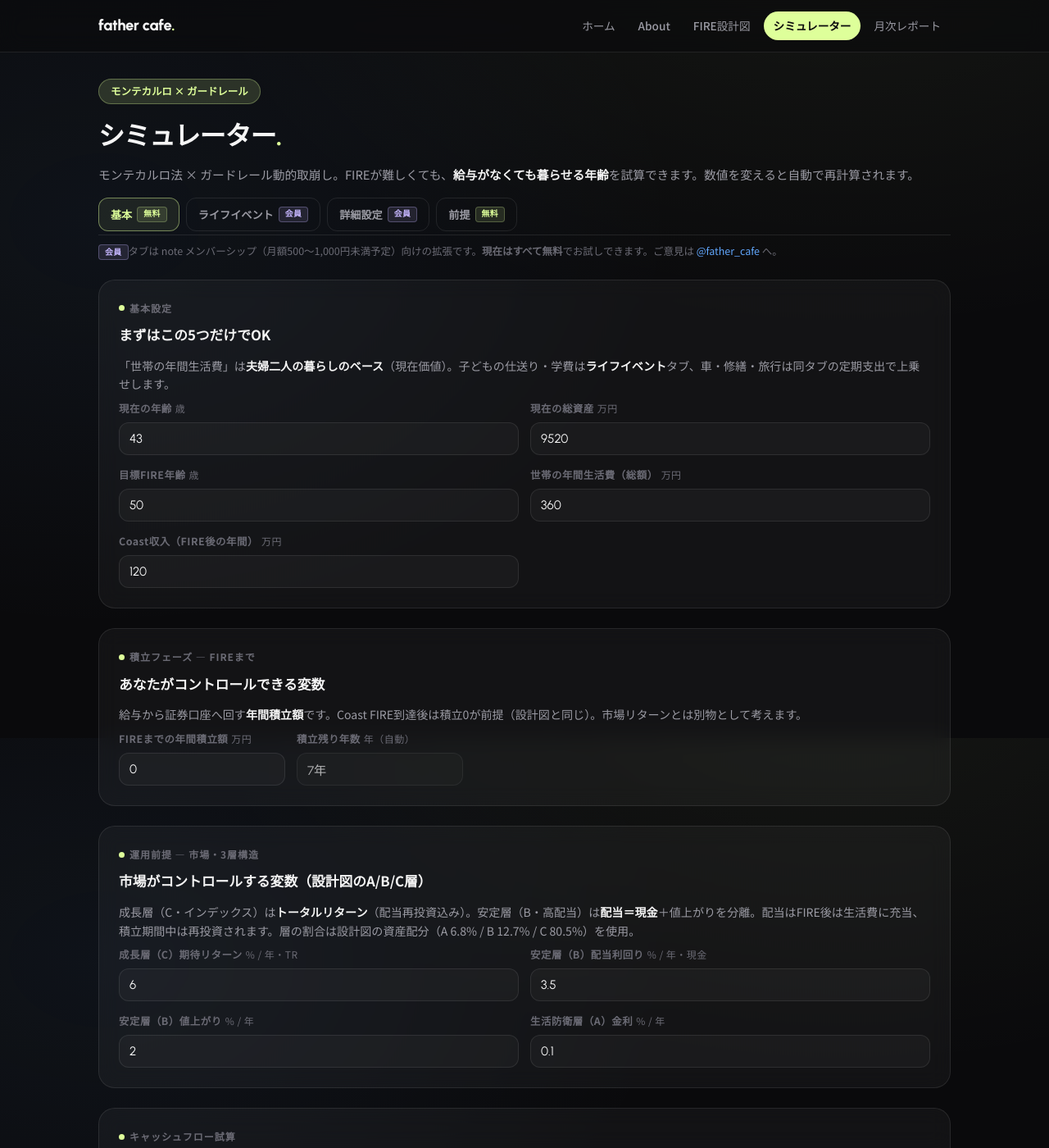
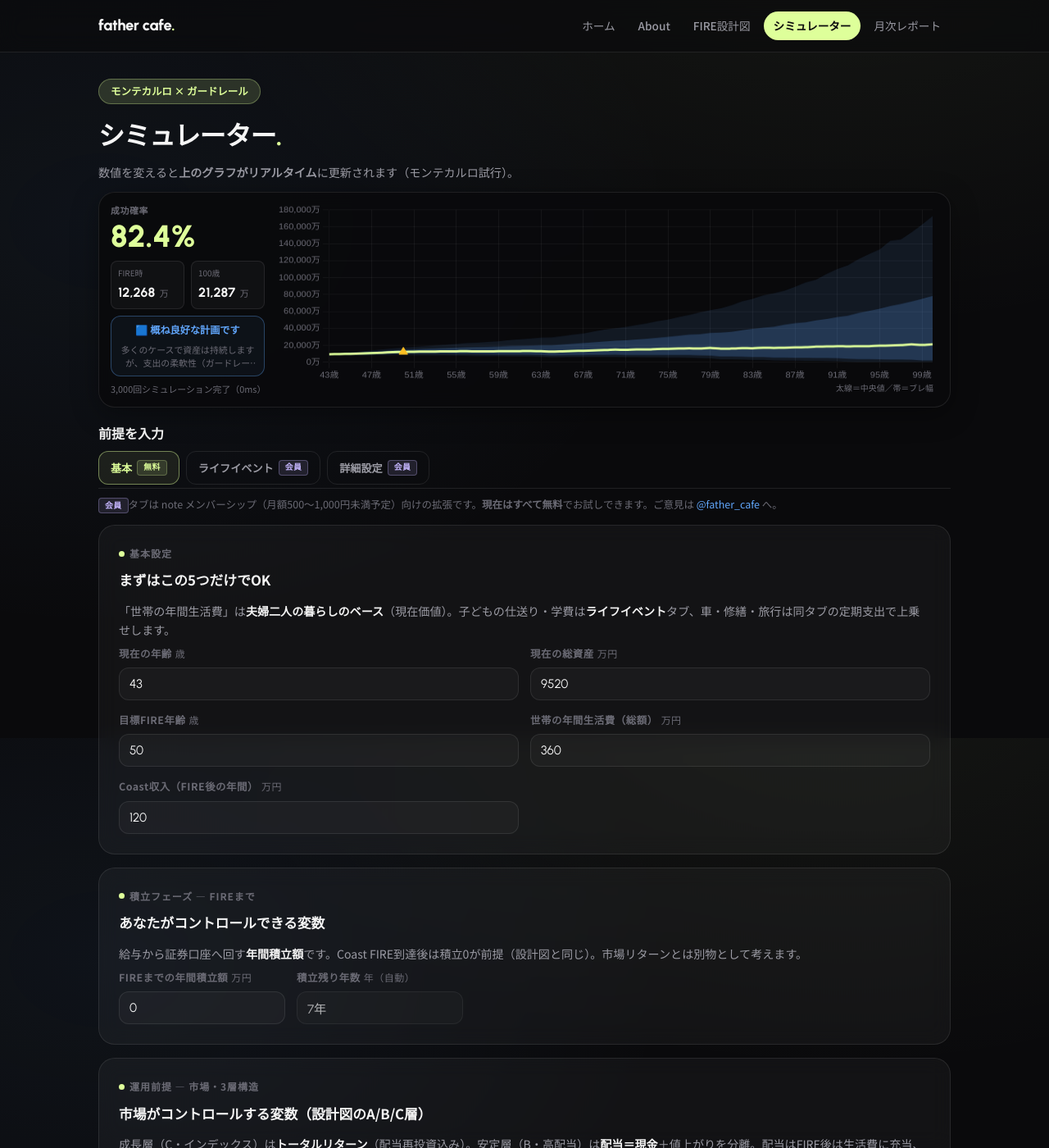
Before and after one commit to Koryo1982/fire-design, a Jekyll site: the page built from simulator/index.html, in a window 1280 px wide and 1400 px high. Shown: the whole window at 82% size. Built offline with Jekyll 4.4.1, drawn with Linux system fonts in a browser that asks for light colours; some of the changed text lies outside the part shown.

Commit message:
feat: シミュレーターを上部ダッシュボード＋下部入力タブの2ゾーン構成に変更
成功確率とグラフをstickyで常時表示し、入力変更でリアルタイムに反映。前提は折りたたみへ移動。

Co-authored-by: Cursor <cursoragent@cursor.com>

```diff
--- a/assets/css/global.css
+++ b/assets/css/global.css
@@ -407,8 +407,8 @@ details.sim-advanced .tile.advanced-body {
   font-size: 0.86rem; margin-bottom: 16px; white-space: pre-wrap;
 }
 .sim-calc-status {
-  font-size: 0.75rem; color: var(--text-dim); text-align: right;
-  min-height: 18px; margin: 8px 0 0;
+  font-size: 0.68rem; color: var(--text-dim); text-align: left;
+  min-height: 16px; margin: 6px 0 0;
 }
 .sim-section-title {
   font-size: 0.95rem !important; margin-top: 22px !important;
@@ -599,6 +599,142 @@ table.events.periodic input[type="text"] { min-width: 0; }
   .sim-tabs { overflow-x: auto; flex-wrap: nowrap; -webkit-overflow-scrolling: touch; }
   .sim-tab-btn { flex-shrink: 0; }
 }
+
+/* シミュレーター — 上部ダッシュボード（結果固定） */
+.page-simulator .sim-page-head { margin-bottom: 12px; }
+.page-simulator .sim-page-head h1 { margin-bottom: 6px; }
+.page-simulator .sim-page-lead {
+  font-size: 0.88rem; color: var(--text-muted); margin: 0; line-height: 1.55;
+}
+.sim-dashboard {
+  position: sticky;
+  top: 49px;
+  z-index: 90;
+  display: grid;
+  grid-template-columns: minmax(150px, 188px) minmax(0, 1fr);
+  gap: 10px 14px;
+  align-items: stretch;
+  padding: 12px 14px;
+  margin: 0 0 18px;
+  background: rgba(10, 10, 12, 0.94);
+  backdrop-filter: var(--blur);
+  -webkit-backdrop-filter: var(--blur);
+  border: 1px solid var(--border);
+  border-radius: var(--radius);
+  box-shadow: 0 8px 32px rgba(0, 0, 0, 0.35);
+  transition: opacity 0.18s ease;
+}
+.sim-dashboard.is-busy { opacity: 0.78; }
+.sim-dash-side {
+  display: flex; flex-direction: column; justify-content: flex-start;
+  min-width: 0;
+}
+.sim-dash-rate { margin-bottom: 4px; }
+.sim-dash-rate-label {
+  display: block; font-size: 0.68rem; font-weight: 700;
+  color: var(--text-dim); letter-spacing: 0.06em; text-transform: uppercase;
+}
+.sim-dash-rate-value {
+  display: block; font-family: var(--font-num); font-weight: 800;
+  font-size: clamp(1.85rem, 4vw, 2.35rem); line-height: 1.1;
+  color: var(--lime); margin-top: 2px;
+}
+.sim-dash-metrics {
+  display: grid; grid-template-columns: 1fr 1fr; gap: 6px 8px;
+  margin: 6px 0 8px;
+}
+.sim-dash-metric {
+  padding: 6px 8px; border-radius: 8px;
+  background: rgba(255, 255, 255, 0.03);
+  border: 1px solid var(--border);
+}
+.sim-dash-metric-label {
+  display: block; font-size: 0.62rem; color: var(--text-dim);
+}
+.sim-dash-metric-value {
+  font-family: var(--font-num); font-weight: 700;
+  font-size: 1rem; color: var(--text);
+}
+.sim-dash-metric-unit { font-size: 0.68rem; color: var(--text-dim); margin-left: 2px; }
+.sim-verdict-compact {
+  padding: 8px 10px; margin-top: auto;
+  border-radius: var(--radius-sm);
+  border: 1px solid var(--border);
+  background: rgba(255, 255, 255, 0.02);
+}
+.sim-verdict-compact .v-badge {
+  display: block; font-size: 0.76rem; font-weight: 700; line-height: 1.35;
+}
+.sim-verdict-compact .detail {
+  font-size: 0.68rem; color: var(--text-dim);
+  margin-top: 4px; line-height: 1.45;
+  display: -webkit-box; -webkit-line-clamp: 2; -webkit-box-orient: vertical;
+  overflow: hidden;
+}
+.sim-verdict-compact.v-safe   { border-color: rgba(222, 255, 154, 0.35); background: rgba(222, 255, 154, 0.05); }
+.sim-verdict-compact.v-safe .v-badge { color: var(--lime); }
+.sim-verdict-compact.v-ok     { border-color: rgba(96, 165, 250, 0.35); background: rgba(96, 165, 250, 0.05); }
+.sim-verdict-compact.v-ok .v-badge { color: var(--blue); }
+.sim-verdict-compact.v-warn   { border-color: rgba(251, 191, 36, 0.35); background: rgba(251, 191, 36, 0.05); }
+.sim-verdict-compact.v-warn .v-badge { color: var(--amber); }
+.sim-verdict-compact.v-danger { border-color: rgba(248, 113, 113, 0.35); background: rgba(248, 113, 113, 0.05); }
+.sim-verdict-compact.v-danger .v-badge { color: var(--red); }
+.sim-dash-chart-wrap {
+  position: relative; min-height: 200px; height: 100%;
+  min-width: 0;
+}
+.sim-dash-chart-wrap canvas {
+  display: block; width: 100% !important; height: 220px !important;
+}
+.sim-dash-chart-note {
+  position: absolute; right: 6px; bottom: 2px;
+  margin: 0; font-size: 0.62rem; color: var(--text-dim);
+  pointer-events: none;
+}
+.sim-input-zone { margin-top: 4px; }
+.sim-input-heading {
+  font-size: 1rem; font-weight: 700; margin: 0 0 4px; color: var(--text);
+}
+.sim-tabs-shell .sim-tabs { margin-top: 8px; }
+.page-simulator .sim-input-zone .bento-grid { margin: 16px 0; }
+.page-simulator .sim-input-zone .bento-grid:first-child { margin-top: 8px; }
+details.sim-assumptions {
+  margin: 20px 0 8px;
+  border: 1px solid var(--border);
+  border-radius: var(--radius-sm);
+  background: rgba(255, 255, 255, 0.02);
+}
+details.sim-assumptions summary {
+  cursor: pointer; padding: 12px 16px;
+  font-size: 0.82rem; font-weight: 600; color: var(--text-muted);
+  list-style: none;
+}
+details.sim-assumptions summary::-webkit-details-marker { display: none; }
+details.sim-assumptions summary::before { content: "▸ "; color: var(--lime); }
+details.sim-assumptions[open] summary::before { content: "▾ "; }
+details.sim-assumptions .sim-assumptions-body {
+  margin: 0; border: none; border-radius: 0;
+  border-top: 1px solid var(--border);
+  padding: 16px 18px 20px;
+}
+@media (max-width: 720px) {
+  .sim-dashboard {
+    grid-template-columns: 1fr;
+    top: 49px;
+    padding: 10px 12px;
+  }
+  .sim-dash-side {
+    display: grid;
+    grid-template-columns: 1fr 1fr;
+    gap: 8px;
+    align-items: start;
+  }
+  .sim-dash-rate { grid-column: 1 / -1; }
+  .sim-dash-rate-value { font-size: 2rem; }
+  .sim-verdict-compact { grid-column: 1 / -1; }
+  .sim-calc-status { grid-column: 1 / -1; margin-top: 0; }
+  .sim-dash-chart-wrap canvas { height: 170px !important; }
+}
 .page-head .pill { margin-bottom: 12px; }
 
 /* ---------- Report / Markdown Prose (月次レポート等) ---------- */
--- a/simulator/index.html
+++ b/simulator/index.html
@@ -19,26 +19,59 @@ layout: null
 <script src="https://cdn.jsdelivr.net/npm/chart.js@4.4.0/dist/chart.umd.min.js"></script>
 <script src="/fire-design/assets/js/config.js"></script>
 </head>
-<body>
+<body class="page-simulator">
 
 <header class="bento-header" id="site-header"></header>
 
 <main class="bento-wrap">
 
-  <div class="page-head fade-in">
+  <div class="page-head fade-in sim-page-head">
     <span class="pill">モンテカルロ × ガードレール</span>
     <h1>シミュレーター<span class="accent">.</span></h1>
-    <p>モンテカルロ法 × ガードレール動的取崩し。FIREが難しくても、<strong style="color:var(--text);">給与がなくても暮らせる年齢</strong>を試算できます。数値を変えると自動で再計算されます。</p>
+    <p class="sim-page-lead">数値を変えると<strong>上のグラフがリアルタイム</strong>に更新されます（モンテカルロ試行）。</p>
   </div>
 
   <div id="errorBox" class="sim-error"></div>
 
-  <div class="sim-tabs-shell fade-in">
+  <!-- ============ 結果ダッシュボード（上部固定） ============ -->
+  <div class="sim-dashboard fade-in" id="simDashboard" aria-live="polite">
+    <div class="sim-dash-side">
+      <div class="sim-dash-rate">
+        <span class="sim-dash-rate-label">成功確率</span>
+        <span class="sim-dash-rate-value" id="statSuccess">—</span>
+      </div>
+      <div class="sim-dash-metrics">
+        <div class="sim-dash-metric">
+          <span class="sim-dash-metric-label">FIRE時</span>
+          <span class="sim-dash-metric-value" id="statFire">—</span>
+          <span class="sim-dash-metric-unit">万</span>
+        </div>
+        <div class="sim-dash-metric">
+          <span class="sim-dash-metric-label">100歳</span>
+          <span class="sim-dash-metric-value" id="statMedian">—</span>
+          <span class="sim-dash-metric-unit">万</span>
+        </div>
+      </div>
+      <div class="sim-verdict sim-verdict-compact v-ok" id="verdict">
+        <span class="v-badge">計算中…</span>
+        <span class="detail"></span>
+      </div>
+      <div class="sim-calc-status" id="calcStatus"></div>
+    </div>
+    <div class="sim-dash-chart-wrap">
+      <canvas id="mainChart" aria-label="100歳までの資産推移"></canvas>
+      <p class="sim-dash-chart-note">太線＝中央値／帯＝ブレ幅</p>
+    </div>
+  </div>
+
+  <!-- ============ 入力ゾーン ============ -->
+  <div class="sim-input-zone fade-in">
+  <div class="sim-tabs-shell">
+    <h2 class="sim-input-heading">前提を入力</h2>
     <nav class="sim-tabs" id="simTabs" role="tablist" aria-label="シミュレーター入力">
       <button type="button" role="tab" id="simTabBtnBasic" class="sim-tab-btn is-active" data-tab="basic" aria-selected="true" aria-controls="simTabPanelBasic">基本<span class="sim-tier-badge is-free">無料</span></button>
       <button type="button" role="tab" id="simTabBtnLife" class="sim-tab-btn" data-tab="life" aria-selected="false" aria-controls="simTabPanelLife">ライフイベント<span class="sim-tier-badge is-member">会員</span></button>
       <button type="button" role="tab" id="simTabBtnAdvanced" class="sim-tab-btn" data-tab="advanced" aria-selected="false" aria-controls="simTabPanelAdvanced">詳細設定<span class="sim-tier-badge is-member">会員</span></button>
-      <button type="button" role="tab" id="simTabBtnAbout" class="sim-tab-btn" data-tab="about" aria-selected="false" aria-controls="simTabPanelAbout">前提<span class="sim-tier-badge is-free">無料</span></button>
     </nav>
     <p class="sim-tier-hint"><span class="sim-tier-badge is-member">会員</span>タブは note メンバーシップ（月額500〜1,000円未満予定）向けの拡張です。<strong>現在はすべて無料</strong>でお試しできます。ご意見は <a href="https://x.com/father_cafe">@father_cafe</a> へ。</p>
 
@@ -299,11 +332,11 @@ layout: null
 
     </div><!-- /simTabPanelAdvanced -->
 
-    <div class="sim-tab-panel" id="simTabPanelAbout" role="tabpanel" data-tab="about" aria-labelledby="simTabBtnAbout" hidden>
+  </div><!-- /sim-tabs-shell -->
 
-  <div class="bento-grid">
-    <div class="tile span-12">
-      <div class="tile-label"><span class="dot"></span>前提条件</div>
+  <details class="sim-assumptions fade-in" id="simAssumptions">
+    <summary>計算の前提・無料／会員の境界（予定）</summary>
+    <div class="sim-assumptions-body tile">
       <h2>計算の前提</h2>
       <ul>
         <li>成長層・安定層のリターンは幾何ブラウン運動（対数正規）で年次生成。生活防衛層は固定金利です。</li>
@@ -326,48 +359,9 @@ layout: null
         <li>会員機能はラベルのみ先行表示中。note メンバーシップ開始まではすべて無料です。</li>
       </ul>
     </div>
-  </div>
+  </details>
 
-    </div><!-- /simTabPanelAbout -->
-
-  </div><!-- /sim-tabs-shell -->
-
-  <!-- ============ 結果出力 ============ -->
-  <div class="sim-calc-status" id="calcStatus"></div>
-
-  <div class="bento-grid">
-    <div class="tile span-12 sim-verdict v-ok fade-in" id="verdict">
-      <span class="v-badge">計算中…</span>
-      <span class="detail"></span>
-    </div>
-  </div>
-
-  <div class="bento-grid">
-    <div class="tile span-4 sim-stat fade-in">
-      <div class="tile-label"><span class="dot"></span>成功確率</div>
-      <div class="tile-value lime" id="statSuccess">—</div>
-      <div class="tile-sub">資産が100歳まで持つ確率</div>
-    </div>
-    <div class="tile span-4 sim-stat fade-in">
-      <div class="tile-label"><span class="dot"></span>100歳時点</div>
-      <div class="tile-value" id="statMedian">—</div>
-      <div class="tile-sub">資産の中央値（万円）</div>
-    </div>
-    <div class="tile span-4 sim-stat fade-in">
-      <div class="tile-label"><span class="dot"></span>FIRE時点</div>
-      <div class="tile-value" id="statFire">—</div>
-      <div class="tile-sub">資産の中央値（万円）</div>
-    </div>
-  </div>
-
-  <div class="bento-grid">
-    <div class="tile span-12 fade-in">
-      <div class="tile-label"><span class="dot"></span>資産推移</div>
-      <h2>100歳までの資産推移（太線＝中央値 / 帯＝ブレ幅）</h2>
-      <canvas id="mainChart"></canvas>
-      <p class="sim-footnote">濃い帯：25〜75パーセンタイル（半分のケースが収まる範囲）／薄い帯：10〜90パーセンタイル。金額は名目（インフレ調整前）です。</p>
-    </div>
-  </div>
+  </div><!-- /sim-input-zone -->
 
 </main>
 
```
Also changed, not shown: other parts of simulator/index.html (+8 -0 lines).
